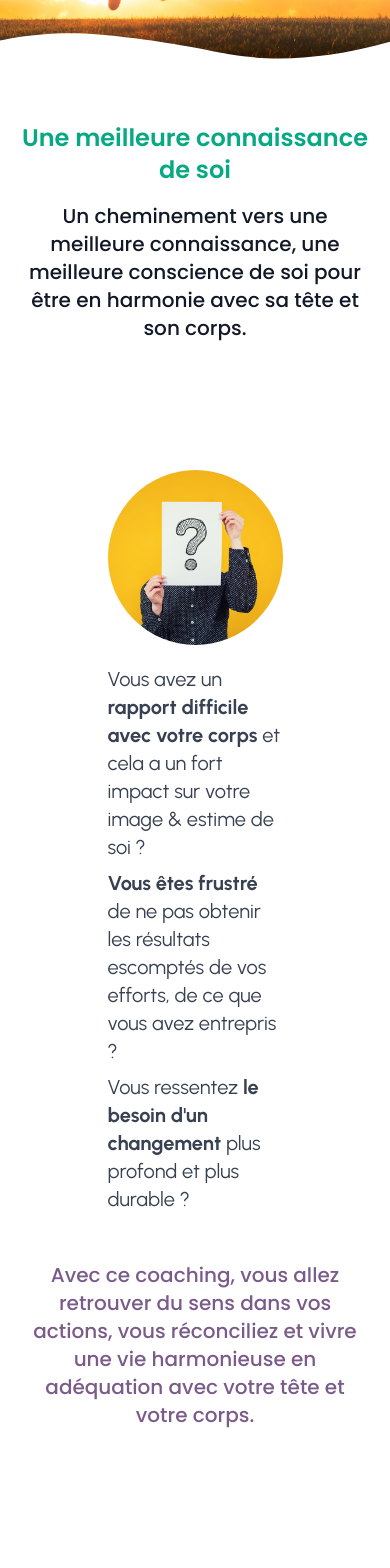
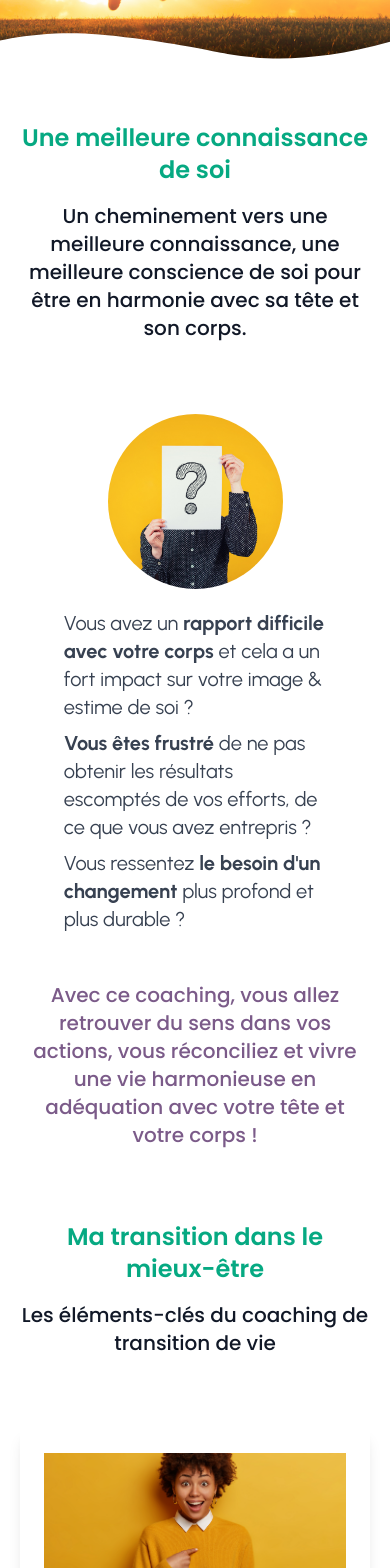
Before and after one commit to antoinebollinger/unpasdeplus-coaching, a Next.js app: page /coaching-mieux-etre in a window 390 px wide. Shown: the part 320-1888 px from the top of the page. Built offline with nearby package versions, Linux system fonts and the light colour scheme.

Commit message:
🚧 small css updating

```diff
--- a/sections/coachings/mieux-etre.js
+++ b/sections/coachings/mieux-etre.js
@@ -51,7 +51,7 @@ export default function MieuxEtre() {
     return (
         <section className="relative pb-120 coaching">
             <div className="container">
-                <div className="text-center pb-120">
+                <div className="text-center pb-16 lg:pb-120">
                     <h4 className="title text-tertary-900">
                         <span>Une meilleure connaissance de soi</span>
                     </h4>
@@ -60,7 +60,7 @@ export default function MieuxEtre() {
                     </h4>
                 </div>
 
-                <div className="lg:max-w-4xl mx-auto pb-120">
+                <div className="lg:max-w-4xl mx-auto pb-16 lg:pb-120">
                     <div className="flex flex-col md:flex-row gap-5 items-center pb-10">
                         <div className="animated-img w-1/2 md:w-1/4 transition duration-300 opacity-0 scale-0">
                             <Image
@@ -71,7 +71,7 @@ export default function MieuxEtre() {
                                 alt="Illustration"
                             />
                         </div>
-                        <div className="w-1/2 md:w-3/4">
+                        <div className="w-3/4">
                             <p className="text-xl mb-2">
                                 Vous avez un <strong>rapport difficile avec votre corps</strong> et cela a un fort impact sur votre image & estime de soi ?
                             </p>
@@ -83,14 +83,14 @@ export default function MieuxEtre() {
                             </p>
                         </div>
                     </div>
-                    <div className="text-center pb-10">
+                    <div className="text-center">
                         <h4 className="subtitle text-primary-600">
-                            Avec ce coaching, vous allez retrouver du sens dans vos actions, vous réconciliez et vivre une vie harmonieuse en adéquation avec votre tête et votre corps.
+                            Avec ce coaching, vous allez retrouver du sens dans vos actions, vous réconciliez et vivre une vie harmonieuse en adéquation avec votre tête et votre corps !
                         </h4>
                     </div>
                 </div>
 
-                <div className="text-center pb-120">
+                <div className="text-center pb-16 lg:pb-120">
                     <h4 className="title text-tertary-900">
                         <span>Ma transition dans le mieux-être</span>
                     </h4>
@@ -99,7 +99,7 @@ export default function MieuxEtre() {
                     </h4>
                 </div>
 
-                <div className="flex flex-col md:flex-row gap-5 justify-center items-stretch pb-120">
+                <div className="flex flex-col md:flex-row gap-5 justify-center items-stretch pb-16 lg:pb-120">
                     {mySteps(
                         Step1,
                         "1. Développer son unicité",
@@ -142,7 +142,7 @@ export default function MieuxEtre() {
                                 alt="Illustration"
                             />
                         </div>
-                        <div className="w-1/2 md:w-3/4">
+                        <div className="w-full md:w-3/4">
                             <ul className="list-disc list-inside">
                                 <li>
                                     10 sessions de coaching de 1h – 1h15 avec tous les outils & méthodes de coaching en présentiel, visio, téléphone selon votre choix.
```
